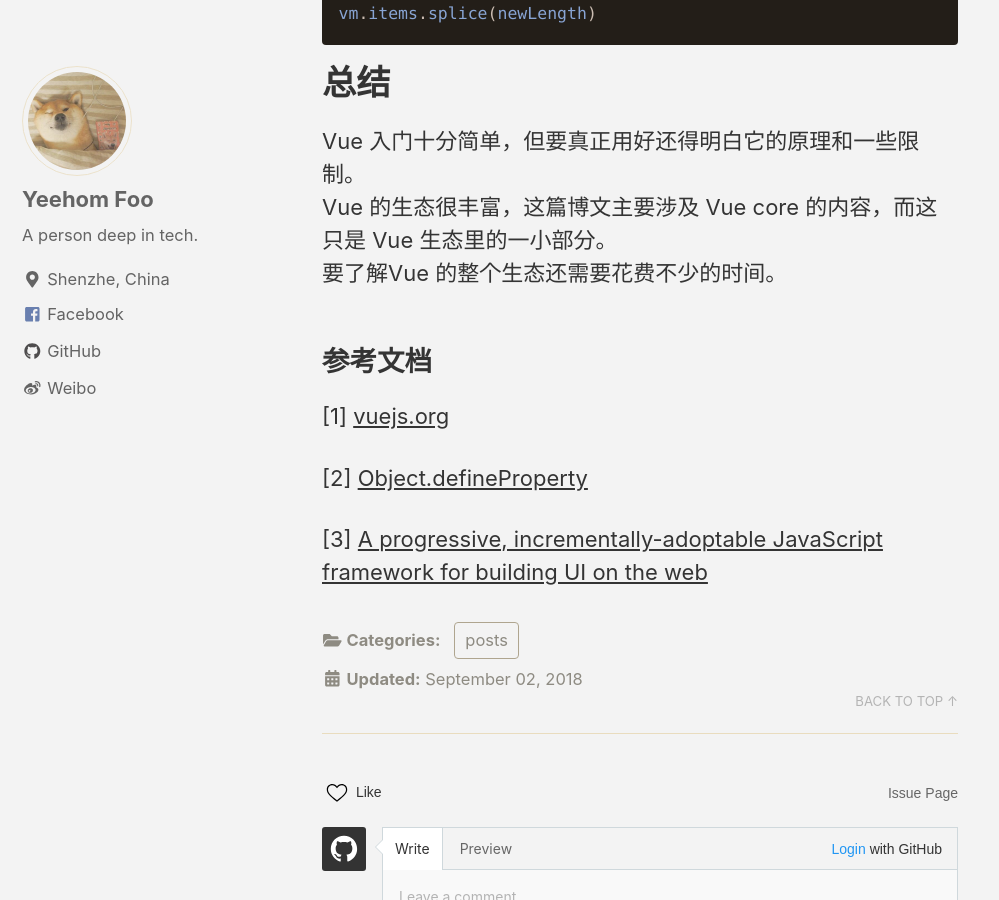
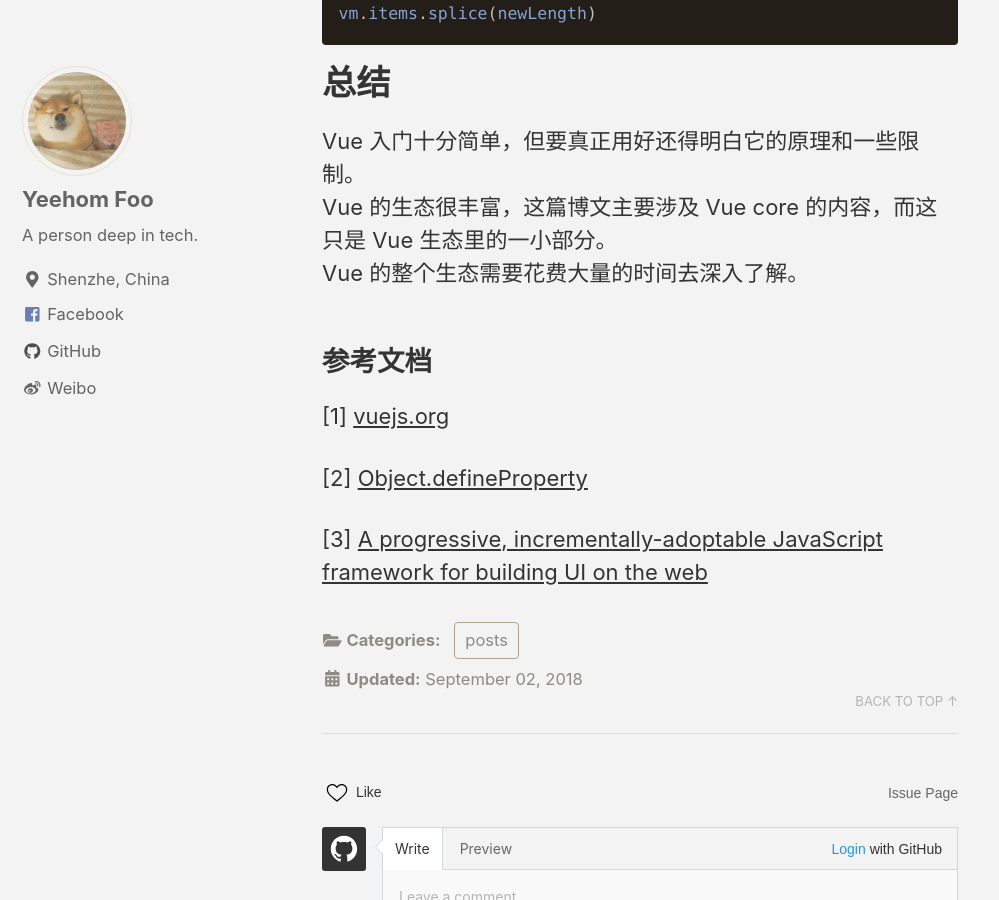
Before and after one commit to yeehomfoo/blog.yeehomfoo.com, a Jekyll site: the page built from _posts/2018-09-02-vue.js-使用总结.md, in a window 1280 px wide and 900 px high, scrolled down 6929 px. Shown: the whole window, without its empty margins (0-999 px from the left). Built offline with Jekyll 4.4.1, drawn with Linux system fonts in a browser that asks for light colours; nearby versions of some CDN libraries; comment, search, counter and statistics services are not loaded.

```diff
--- a/_includes/head/custom.html
+++ b/_includes/head/custom.html
@@ -6,7 +6,7 @@
 var _hmt = _hmt || [];
 (function() {
   var hm = document.createElement("script");
-  hm.src = "https://hm.baidu.com/hm.js?5581b3f3f26eb565cbd5287301f1de8d";
+  hm.src = "https://hm.baidu.com/hm.js?275b5026e628f871819ce00945ea4a3f";
   var s = document.getElementsByTagName("script")[0];
   s.parentNode.insertBefore(hm, s);
 })();
--- a/_posts/2018-09-02-vue.js-使用总结.md
+++ b/_posts/2018-09-02-vue.js-使用总结.md
@@ -118,7 +118,7 @@ vm.items.splice(newLength)
 # 总结
 Vue 入门十分简单，但要真正用好还得明白它的原理和一些限制。
 Vue 的生态很丰富，这篇博文主要涉及 Vue core 的内容，而这只是 Vue 生态里的一小部分。
-要了解Vue 的整个生态还需要花费不少的时间。
+Vue 的整个生态需要花费大量的时间去深入了解。
 
 ## 参考文档
 [1] [vuejs.org](https://vuejs.org/index.html)
```
